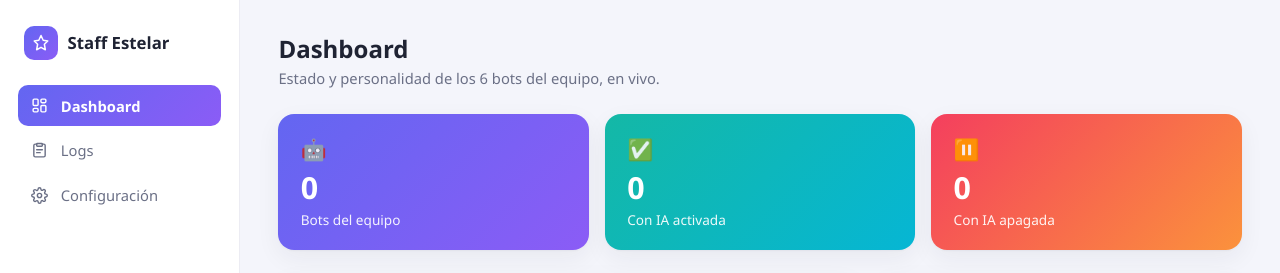
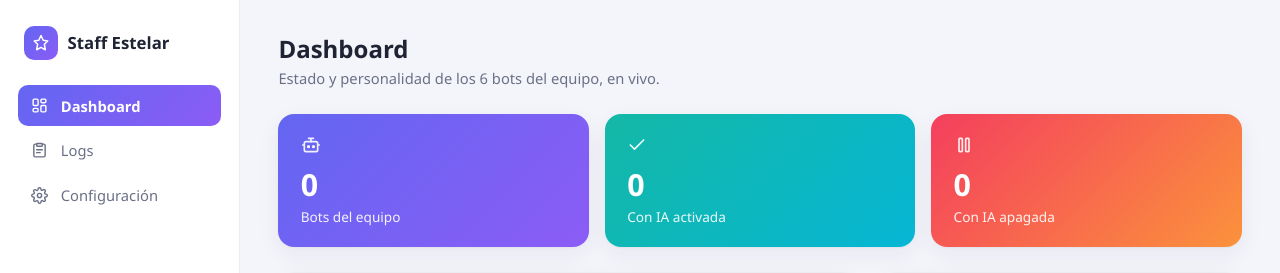
Before and after one commit to tioreality/equipo-staff-de-estelar-oficial, a FastAPI app: template panel/templates/dashboard.html in a window 1280 px wide. Shown: the top 273 px of the page. Run offline with FastAPI, Linux system fonts and the light colour scheme; the template is opened without the code that fills it, so the values that code supplies are empty.

Commit message:
Iconos SVG en tarjetas de resumen del dashboard

```diff
--- a/panel/static/style.css
+++ b/panel/static/style.css
@@ -326,7 +326,7 @@ a { color: inherit; }
 }
 
 .stat-card .stat-ico {
-    font-size: 1.3rem;
+    display: inline-flex;
     opacity: 0.9;
 }
 
--- a/panel/templates/dashboard.html
+++ b/panel/templates/dashboard.html
@@ -20,17 +20,34 @@
 
         <div class="stat-grid">
             <div class="stat-card tone-indigo">
-                <div class="stat-ico">🤖</div>
+                <div class="stat-ico">
+                    <svg viewBox="0 0 24 24" width="20" height="20" fill="none" stroke="currentColor" stroke-width="2" stroke-linecap="round" stroke-linejoin="round">
+                        <rect x="4" y="8" width="16" height="12" rx="2"/>
+                        <path d="M12 8V4M9 4h6"/>
+                        <circle cx="9" cy="14" r="1"/>
+                        <circle cx="15" cy="14" r="1"/>
+                        <path d="M2 12h2M20 12h2"/>
+                    </svg>
+                </div>
                 <div class="stat-value">{{ total_bots }}</div>
                 <div class="stat-label">Bots del equipo</div>
             </div>
             <div class="stat-card tone-teal">
-                <div class="stat-ico">✅</div>
+                <div class="stat-ico">
+                    <svg viewBox="0 0 24 24" width="20" height="20" fill="none" stroke="currentColor" stroke-width="2" stroke-linecap="round" stroke-linejoin="round">
+                        <path d="M20 6L9 17l-5-5"/>
+                    </svg>
+                </div>
                 <div class="stat-value">{{ activos }}</div>
                 <div class="stat-label">Con IA activada</div>
             </div>
             <div class="stat-card tone-rose">
-                <div class="stat-ico">⏸️</div>
+                <div class="stat-ico">
+                    <svg viewBox="0 0 24 24" width="20" height="20" fill="none" stroke="currentColor" stroke-width="2" stroke-linecap="round" stroke-linejoin="round">
+                        <rect x="6" y="4" width="4" height="16" rx="1"/>
+                        <rect x="14" y="4" width="4" height="16" rx="1"/>
+                    </svg>
+                </div>
                 <div class="stat-value">{{ apagados }}</div>
                 <div class="stat-label">Con IA apagada</div>
             </div>
```
